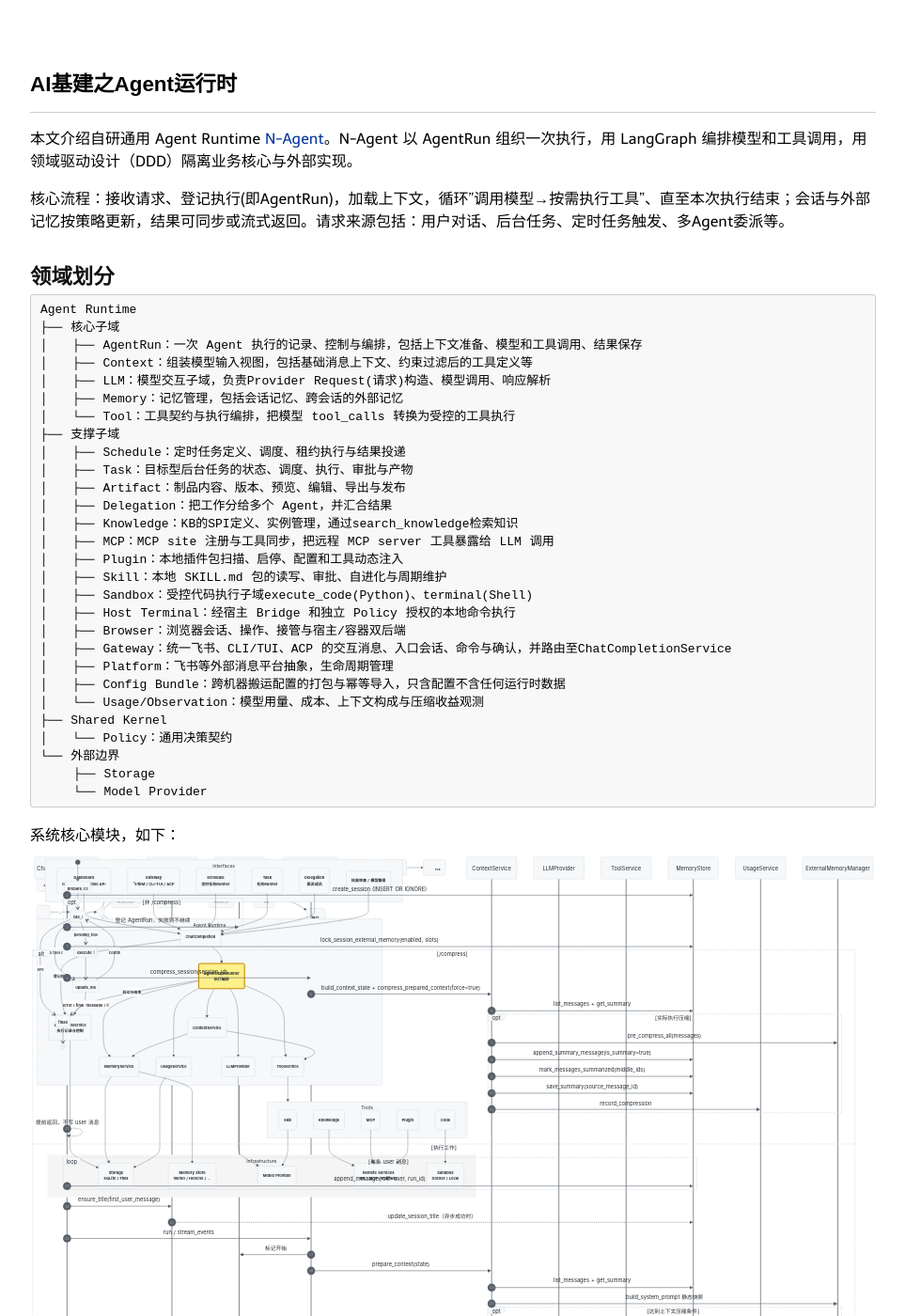
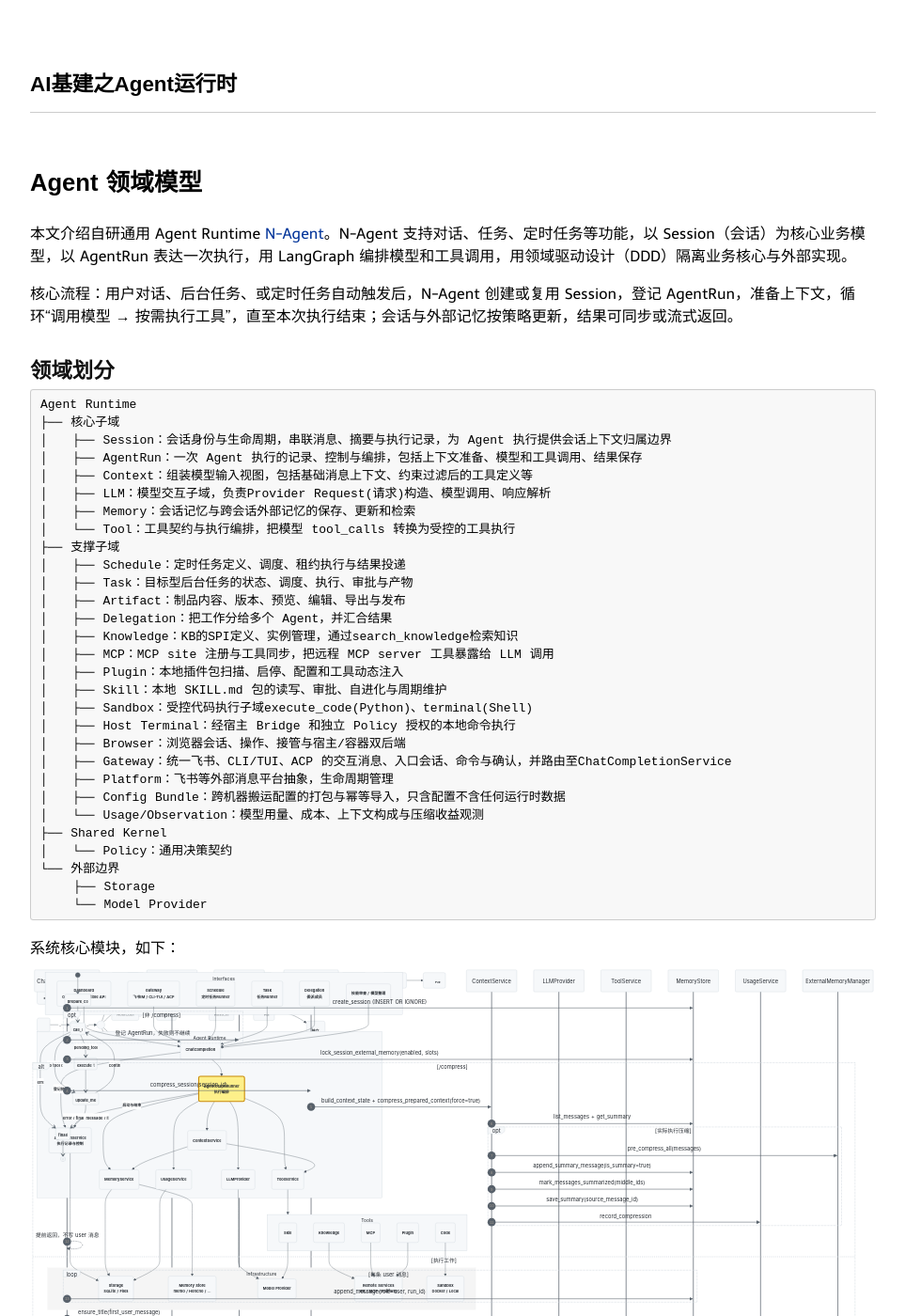
Before and after one commit to niean/niean.github.io, a Jekyll site: the page built from _posts/2026-07-04-ai-nagent.md, in a window 1280 px wide and 1400 px high. Shown: the whole window at 94% size, without its empty margins (158-1121 px from the left). Built offline with Jekyll 4.4.1, drawn with Linux system fonts in a browser that asks for light colours; comment, search, counter and statistics services are not loaded; some of the changed text lies outside the part shown.

Commit message:
AI: Agent明确Session核心模型

````diff
--- a/_posts/2026-07-04-ai-nagent.md
+++ b/_posts/2026-07-04-ai-nagent.md
@@ -8,19 +8,22 @@
 mermaid: true
 ---
 
-本文介绍自研通用 Agent Runtime [N-Agent](https://github.com/niean/n-agent)。N-Agent 以 AgentRun 组织一次执行，用 LangGraph 编排模型和工具调用，用领域驱动设计（DDD）隔离业务核心与外部实现。
+# Agent 领域模型
 
-核心流程：接收请求、登记执行(即AgentRun)，加载上下文，循环"调用模型→按需执行工具"、直至本次执行结束；会话与外部记忆按策略更新，结果可同步或流式返回。请求来源包括：用户对话、后台任务、定时任务触发、多Agent委派等。
+本文介绍自研通用 Agent Runtime [N-Agent](https://github.com/niean/n-agent)。N-Agent 支持对话、任务、定时任务等功能，以 Session（会话）为核心业务模型，以 AgentRun 表达一次执行，用 LangGraph 编排模型和工具调用，用领域驱动设计（DDD）隔离业务核心与外部实现。
+
+核心流程：用户对话、后台任务、或定时任务自动触发后，N-Agent 创建或复用 Session，登记 AgentRun，准备上下文，循环“调用模型 → 按需执行工具”，直至本次执行结束；会话与外部记忆按策略更新，结果可同步或流式返回。
 
 ## 领域划分
 
 ```text
 Agent Runtime
 ├── 核心子域
+│   ├── Session：会话身份与生命周期，串联消息、摘要与执行记录，为 Agent 执行提供会话上下文归属边界
 │   ├── AgentRun：一次 Agent 执行的记录、控制与编排，包括上下文准备、模型和工具调用、结果保存
 │   ├── Context：组装模型输入视图，包括基础消息上下文、约束过滤后的工具定义等
 │   ├── LLM：模型交互子域，负责Provider Request(请求)构造、模型调用、响应解析
-│   ├── Memory：记忆管理，包括会话记忆、跨会话的外部记忆
+│   ├── Memory：会话记忆与跨会话外部记忆的保存、更新和检索
 │   └── Tool：工具契约与执行编排，把模型 tool_calls 转换为受控的工具执行
 ├── 支撑子域
 │   ├── Schedule：定时任务定义、调度、租约执行与结果投递
@@ -118,6 +121,16 @@
   style Loop fill:#fef08a,stroke:#ca8a04,stroke-width:3px,font-weight:bold
 
 ```
+
+## Session
+
+Session 是N-Agent的核心业务模型，负责串联消息、摘要和执行记录。当前所有 Agent 执行都必须归属一个 Session，包括对话、后台任务、定时任务。
+
+- 对话：同一会话的多轮交互复用 Session，每轮执行各有一条 AgentRun 记录。
+- 后台任务：任务可以先独立创建；执行时优先使用指定会话，其次复用来源对话的会话，否则自动创建该任务专用的会话，后续执行继续复用。
+- 定时任务：创建时绑定 Session，通常自动创建专用会话，也可按规则绑定指定会话；每次触发执行都使用绑定的会话。
+
+除对话外，对于后台任务、定时任务等，用户无需显式创建Session，系统会自动创建或复用。
 
 
 ## AgentRun
@@ -368,6 +381,8 @@
 ## Memory
 
 Memory 有两条持久化边界：会话记忆保存当前 session 的运行事实，外部记忆保存跨 session 知识。
+
+`ConversationSession` 是 Session 的聚合根，当前会话及关联记忆通过 `MemoryStore` 持久化。
 
 ```text
 Memory
````
Also changed, not shown: _posts/2026-11-03-ai-agent-o11y.md (+1 -1 lines).
